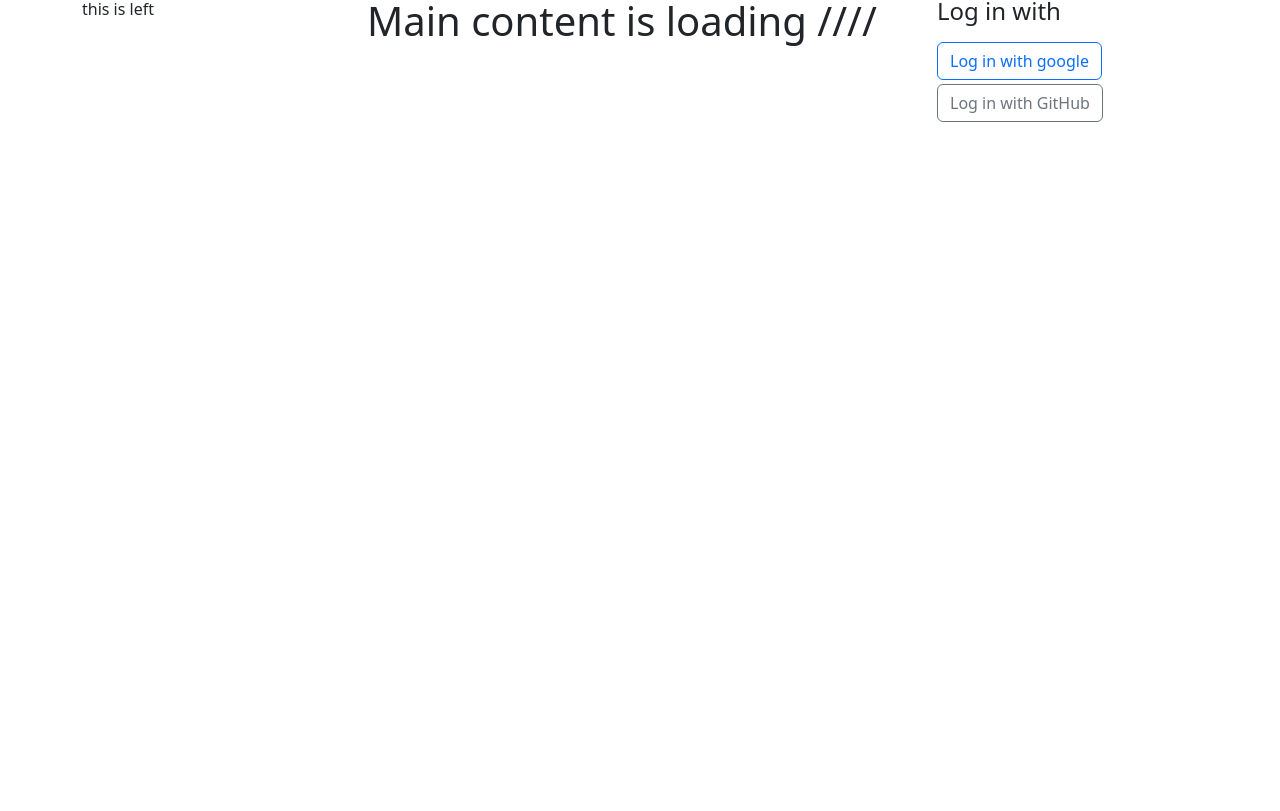
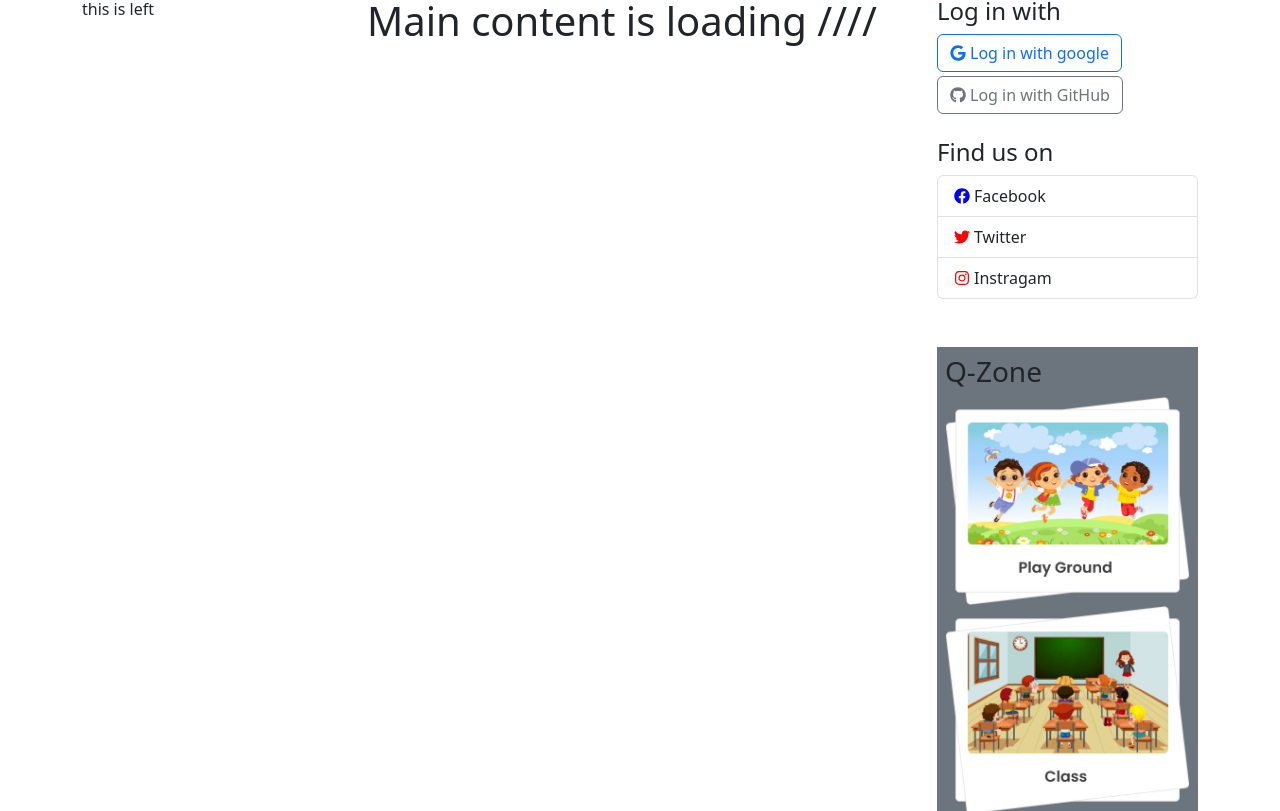
Before and after one commit to JAHIDHASAN05/ReportRise, a React (Vite) app: page / in a window 1280 px wide. Shown: the part 429-1240 px from the top of the page. Before the commit the page ends 800 px from the top, so only its background shows below. Built offline with nearby package versions, Linux system fonts and the light colour scheme.

Commit message:
RightNav added

```diff
--- a/package.json
+++ b/package.json
@@ -18,6 +18,7 @@
     "react-bootstrap": "^2.10.0",
     "react-dom": "^18.2.0",
     "react-fast-marquee": "^1.6.3",
+    "react-icons": "^5.0.1",
     "react-moment": "^1.1.3",
     "react-router-dom": "^6.21.3",
     "sort-by": "^1.2.0"
--- /dev/null
+++ b/src/SharedPage/QZone/QZone.jsx
@@ -0,0 +1,20 @@
+import React from 'react';
+import QZone1 from '../../assets/qZone1.png'
+import QZone2 from '../../assets/qZone2.png'
+import QZone3 from '../../assets/qZone3.png'
+
+const QZone = () => {
+    return (
+       <div className='bg-secondary p-2 mt-5'>
+             <h3>Q-Zone</h3>
+        <div className='bg-secondary d-flex justify-center flex-column-reverse'>
+
+            <img src={QZone1} alt="" />
+            <img src={QZone2} alt="" />
+            <img src={QZone3} alt="" />
+        </div>
+       </div>
+    );
+};
+
+export default QZone;
--- a/src/SharedPage/RightNav/RightNav.jsx
+++ b/src/SharedPage/RightNav/RightNav.jsx
@@ -1,14 +1,27 @@
 import React from 'react';
 import { Button } from 'react-bootstrap';
+import { FaFacebook, FaGithub, FaGoogle, FaInstagram, FaTwitter } from "react-icons/fa";
+import ListGroup from 'react-bootstrap/ListGroup';
+import QZone from '../QZone/QZone';
 
 const RightNav = () => {
     return (
         <div>
             <div>
                 <h4>Log in with</h4>
-                <Button className='mb-1 mt-2' variant="outline-primary">Log in with google</Button>
-                <Button variant="outline-secondary">Log in with GitHub</Button>
+                <Button className='mb-1 mt-2 d-flex align-items-center gap-1' variant="outline-primary"> <FaGoogle></FaGoogle> Log in with google</Button>
+                <Button className='d-flex align-items-center gap-1' variant="outline-secondary "><FaGithub></FaGithub> Log in with GitHub</Button>
             </div>
+            <div className='mt-4'>
+                <h4>Find us on</h4>
+
+                <ListGroup>
+                    <ListGroup.Item className='d-flex align-items-center gap-1' > <FaFacebook style={{color:'blue'}}></FaFacebook>  Facebook</ListGroup.Item>
+                    <ListGroup.Item className='d-flex align-items-center gap-1' > <FaTwitter style={{color:'red'}}></FaTwitter> Twitter</ListGroup.Item>
+                    <ListGroup.Item className='d-flex align-items-center gap-1' > <FaInstagram style={{color: 'red'}}></FaInstagram>Instragam</ListGroup.Item>
+                </ListGroup>
+            </div>
+            <QZone></QZone>
         </div>
     );
 };
```
Also changed, not shown: 1 other file (tests, documents, lock files or other folders).
